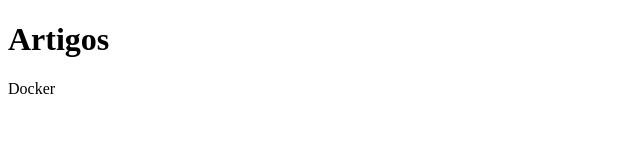
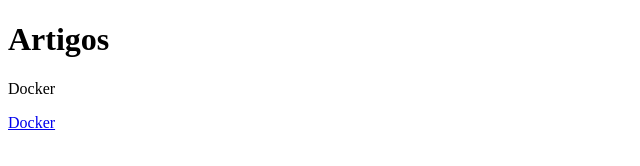
Before and after one commit to jorgerabello3/jorgerabello3.github.io, a plain HTML site: page index.html in a window 1280 px wide. Shown: the full height of the page, 0-640 px from the left. Drawn offline with Linux system fonts and the light colour scheme.

Commit message:
Update index.html

```diff
--- a/index.html
+++ b/index.html
@@ -12,6 +12,6 @@
         <script src="" async defer></script>
         <h1>Artigos</h1>
         <p>Docker</p>
-        <a href="https://github.com/jorgerabello3/jorgerabello3.github.io/blob/main/docker.md" />
+        <a href="https://github.com/jorgerabello3/jorgerabello3.github.io/blob/main/docker.md">Docker</a>
     </body>
 </html>
```
